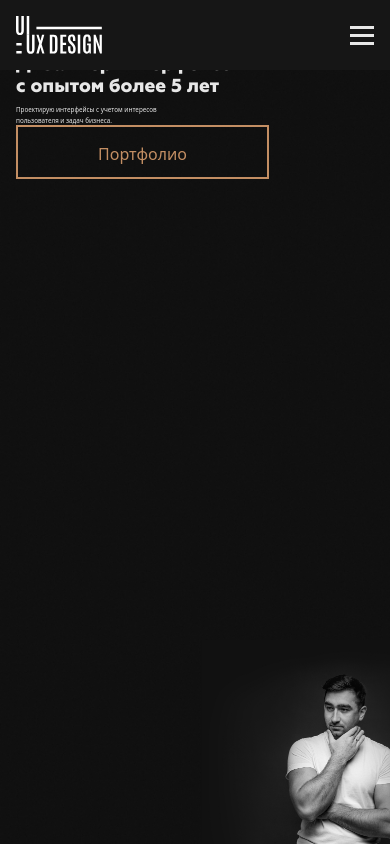
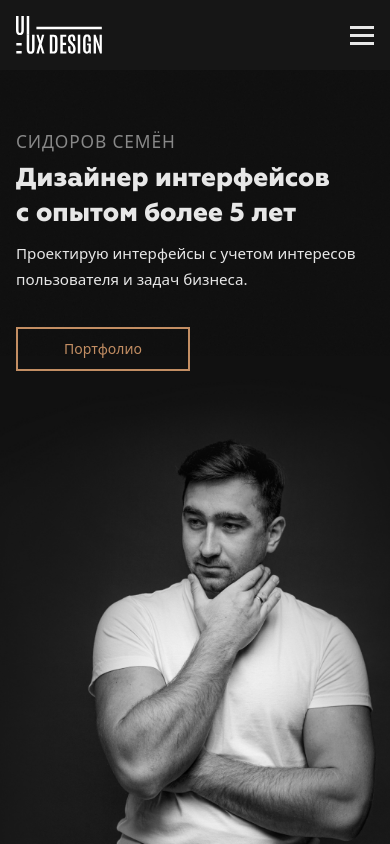
Before and after one commit to alex-lenk/ui-ux-design, a Vue app: page / in a window 390 px wide. Built offline with nearby package versions, Linux system fonts and the light colour scheme; a web font is replaced by a local one.

Commit message:
Refactoring main page on iOS system

```diff
--- a/index.html
+++ b/index.html
@@ -2,8 +2,10 @@
 <html lang="ru">
 <head>
   <meta charset="UTF-8">
-  <meta name="viewport" content="width=device-width, initial-scale=1.0">
-  <title>UI UX designer - Сидоров Семён</title>
+  <meta name="viewport" content="width=device-width, initial-scale=1.0, viewport-fit=cover">
+  <title>Сидоров Семён - опытный дизайнер интерфейсов</title>
+  <meta name="description" content="Сидоров Семён - дизайнер интерфейсов с опытом более 5 лет. Проектирую интерфейсы с учетом интересов пользователя и задач бизнеса.">
+
   <link rel="apple-touch-icon" sizes="180x180" href="/assets/favicon/apple-touch-icon.png">
   <link rel="icon" type="image/png" sizes="32x32" href="/assets/favicon/favicon-32x32.png">
   <link rel="icon" type="image/png" sizes="16x16" href="/assets/favicon/favicon-16x16.png">
--- a/src/App.vue
+++ b/src/App.vue
@@ -3,15 +3,12 @@ import {ref} from 'vue'
 import BehanceIcon from '/src/components/icons/IconBehance.vue'
 import DribbleIcon from '/src/components/icons/IconDribble.vue'
 import LogoComponent from '/src/components/LogoLogoComponent.vue'
-//import {RouterLink, RouterView} from 'vue-router'
-//import HelloWorld from '/src/components/HelloWorld.vue'
 
 const logoAltText = ref('Ui Ux design')
 const isActiveMenu = ref(false)
 
 function toggleMenu() {
   isActiveMenu.value = !isActiveMenu.value
-  console.log('click')
 }
 </script>
 
--- a/src/assets/styles/base/_base.scss
+++ b/src/assets/styles/base/_base.scss
@@ -59,16 +59,27 @@ img {
 
 .btn__primary {
   font-weight: 500;
-  font-size: 16px;
   line-height: 1;
-  height: 56px;
   color: $primary;
   border: 2px solid;
-  padding: 16px 80px 12px;
   transition: color .2s ease-in-out, border-color .2s ease-in-out;
+  display: inline-flex;
+  align-items: center;
+  justify-content: center;
 
   &:hover,
   &:active {
     color: #714B2D;
   }
+
+  @media (min-width: 576px) {
+    padding: 16px 80px 12px;
+    font-size: 16px;
+    height: 56px;
+  }
+  @media (max-width: 575px) {
+    font-size: 14px;
+    height: 44px;
+    padding: 0 46px;
+  }
 }
--- a/src/assets/styles/components/_main.scss
+++ b/src/assets/styles/components/_main.scss
@@ -1,17 +1,17 @@
 .main {
-  height: 100%;
+  height: inherit;
   position: relative;
   z-index: 1;
 
   &::before {
-    height: 100%;
-    background: url(#{$path}decor/main-photo.png) no-repeat right bottom;
-    background-size: contain;
     content: '';
     pointer-events: none;
     bottom: 0;
     position: absolute;
     z-index: -1;
+    background-repeat: no-repeat;
+    background-position: right bottom;
+    background-size: contain;
   }
 }
 
@@ -31,6 +31,17 @@
 
 .main__btn {
   align-self: flex-start;
+}
+
+@media (min-width: 576px) {
+  .main {
+    position: relative;
+
+    &::before {
+      height: inherit;
+      background-image: url(#{$path}decor/main-photo.png);
+    }
+  }
 }
 
 @media (min-width: 992px) {
@@ -75,7 +86,7 @@
 }
 
 @media (max-width: 1740px) {
-  .main__name {
+  /*  .main__name {
       margin-bottom: 1.15vw;
       font-size: 1.15vw;
       line-height: 1.9vw;
@@ -89,31 +100,61 @@
       margin-bottom: 2.5vw;
       line-height: 1.65vw;
       font-size: 0.92vw;
-  }
+    }*/
 }
 
 @media (max-width: 1280px) {
-  .main::before {
+  /*  .main::before {
       width: 66vw;
       height: calc(100% - 35px);
       right: -68px;
     }
     .main__name {
       margin-top: 32px;
-    margin-bottom: get-vw(24px);
-    font-size: get-vw(20px);
-    line-height: get-vw(32px);
+      margin-bottom: get-vw(24px, 360);
+      font-size: get-vw(20px, 360);
+      line-height: get-vw(32px, 360);
     }
     .main__title {
-    margin-bottom: get-vw(16px);
-    font-size: get-vw(48px);
-    line-height: get-vw(56px);
+      margin-bottom: get-vw(16px, 360);
+      font-size: get-vw(48px, 360);
+      line-height: get-vw(56px, 360);
     }
     .main__subtitle {
-    max-width: 50%;
-    margin-bottom: get-vw(40px);
-    font-size: get-vw(16px);
-    line-height: get-vw(28px);
+      //max-width: 50%;
+      margin-bottom: get-vw(40px, 360);
+      font-size: get-vw(16px, 360);
+      line-height: get-vw(28px, 360);
+    }*/
+}
+
+@media (max-width: 575px) {
+  .main {
+    padding-top: get-vw(118px, 360);
+
+    &::before {
+      width: get-vw(419px, 360);
+      height: 100vh;
+      left: get-vw(-8px, 360);
+      bottom: get-vw(-80px, 360);
+      background-image: url(#{$path}decor/main-photo-m.png);
+    }
+  }
+  .main__name {
+    margin-bottom: get-vw(8px, 360);
+    font-size: get-vw(16px, 360);
+    line-height: get-vw(24px, 360);
+  }
+  .main__title {
+    margin-bottom: get-vw(8px, 360);
+    font-size: get-vw(24px, 360);
+    line-height: get-vw(32px, 360);
+  }
+  .main__subtitle {
+    padding-right: 12px;
+    margin-bottom: get-vw(32px, 360);
+    font-size: get-vw(14px, 360);
+    line-height: get-vw(24px, 360);
   }
 }
 
@@ -130,3 +171,77 @@
     right: -12vw;
   }
 }
+
+@media (max-width: 575px) and (min-height: 740px) {
+  .main::before {
+    width: 160%;
+    left: 50%;
+    transform: translateX(-50%);
+  }
+}
+
+/* iphone X , XS, 11 Pro, 12 Mini */
+@media only screen and (min-device-width: 375px) and (max-device-height: 812px) and (-webkit-device-pixel-ratio: 3) {
+  .main::before {
+    width: 150%;
+    left: 50%;
+    transform: translateX(-50%);
+  }
+}
+
+/* iphone XR, 11 */
+@media only screen and (min-device-width: 414px) and (max-device-height: 896px) and (-webkit-device-pixel-ratio: 2) {
+  .main::before {
+    width: 155%;
+    left: 50%;
+    transform: translateX(-50%);
+  }
+}
+
+/* iphone 5 */
+@media only screen and (min-device-width: 320px) and (max-device-height: 568px) and (-webkit-device-pixel-ratio: 2) {
+}
+
+/* iphone 6, 6s, 7, 8 */
+@media only screen and (min-device-width: 375px) and (max-device-height: 667px) and (-webkit-device-pixel-ratio: 2) {
+}
+
+/* iphone 6+, 6s+, 7+, 8+ */
+@media only screen and (min-device-width: 414px) and (max-device-height: 736px) and (-webkit-device-pixel-ratio: 3) {
+}
+
+/* iphone 12, 12 Pro */
+@media only screen and (min-device-width: 390px) and (max-device-height: 844px) and (-webkit-device-pixel-ratio: 3) {
+}
+
+/* iphone XS Max, 11 Pro Max */
+@media only screen and (min-device-width: 414px) and (max-device-height: 896px) and (-webkit-device-pixel-ratio: 3) {
+}
+
+/* iphone 12 Pro Max */
+@media only screen and (min-device-width: 428px) and (max-device-height: 926px) and (-webkit-device-pixel-ratio: 3) {
+}
+
+/*
+
+!*IPhone x adapter*!
+@media (-webkit-device-pixel-ratio: 3) {
+  .main::before {
+    bottom: 37px;
+  }
+}
+
+!*IPhone XS Max adapter*!
+@media (-webkit-device-pixel-ratio: 3) {
+  .main::before {
+    bottom: 37px;
+  }
+}
+
+!*IPhone XR Max adapter*!
+@media (-webkit-device-pixel-ratio: 2) {
+  .main::before {
+    bottom: 37px;
+  }
+}
+*/
--- a/src/assets/styles/tools/_mixin.scss
+++ b/src/assets/styles/tools/_mixin.scss
@@ -1,11 +1,22 @@
 @use "sass:math";
-$vw-viewport: 992;
-/*@function get-vw($font){
-  $vw-context: $vw-viewport * 0.01 * 1px;
-  @return math.div($font, $vw-context) * 1vw;
-}*/
 
-@function get-vw($target) {
-  $vw-context: $vw-viewport * 0.01 * 1px;
+@function get-vw($target, $maxBreakpoint) {
+  $vw-context: $maxBreakpoint * 0.01 * 1px;
   @return math.div($target, $vw-context) * 1vw;
 }
+
+@mixin iphonex-css {
+  bottom: constant(safe-area-inset-bottom);
+  bottom: env(safe-area-inset-bottom);
+
+  @supports (bottom: constant(safe-area-inset-top)) or (bottom: env(safe-area-inset-top)) {
+    padding-top: constant (safe-area-inset-top); // высота панели навигации + строка состояния 88 пикселей
+    padding-top: env (safe-area-inset-top); // высота панели навигации + строка состояния 88 пикселей
+    padding-left: constant (safe-area-inset-left); // Если экран не вертикальный, он равен 0
+    padding-left: env (safe-area-inset-left); // Если экран не вертикальный, он равен 0
+    padding-right: constant (safe-area-inset-right); // Если экран не вертикальный, он равен 0
+    padding-right: env (safe-area-inset-right); // Если экран не вертикальный, он равен 0
+    padding-bottom: constant (safe-area-inset-bottom); // высота нижней дуги 34px
+    padding-bottom: env (safe-area-inset-bottom); // высота нижней дуги 34px
+  }
+}
--- a/src/components/LogoLogoComponent.vue
+++ b/src/components/LogoLogoComponent.vue
@@ -1,6 +1,6 @@
 <template>
   <a :class="classLogo" href="/">
-    <img src="src/assets/img/logo.svg" :alt="alt">
+    <img src="/src/assets/img/logo.svg" :alt="alt">
   </a>
 </template>
 <script>
--- a/src/views/HomeView.vue
+++ b/src/views/HomeView.vue
@@ -1,7 +1,3 @@
-<script setup>
-import TheWelcome from '/src/components/TheWelcome.vue'
-</script>
-
 <template>
   <main class="main container">
     <div class="main__name">СИДОРОВ СЕМЁН</div>
```
Also changed, not shown: src/assets/img/decor/main-photo-m.png (added). Lines whose indentation alone changed are shown as unchanged.
